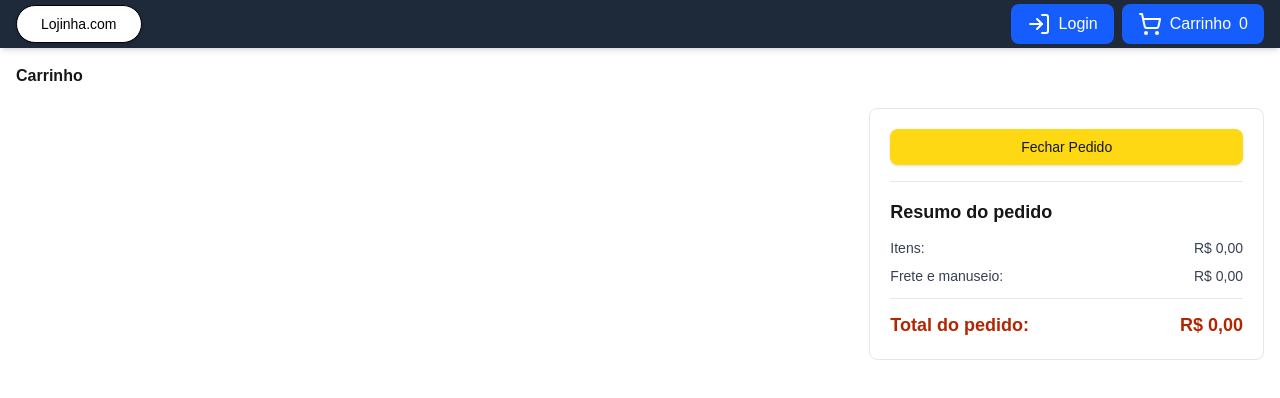
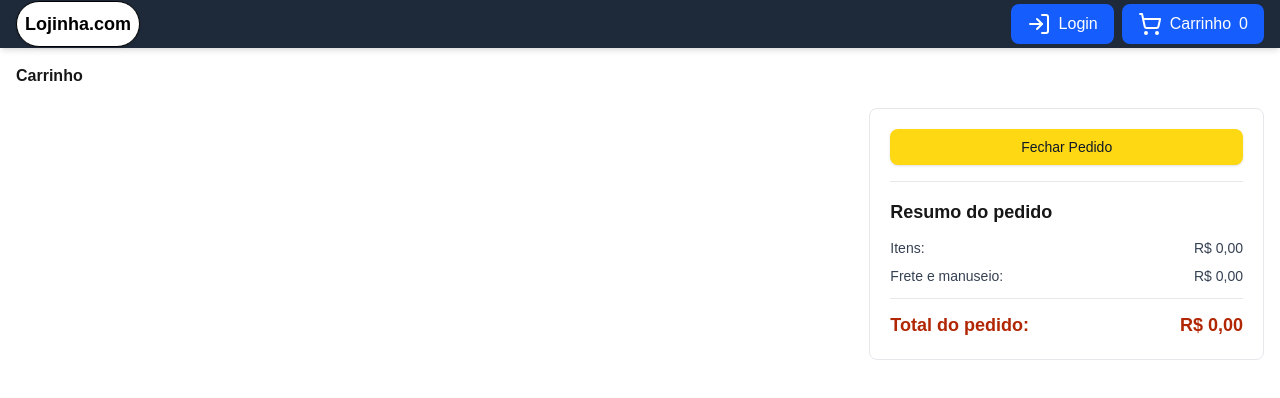
Before and after one commit to Natanielsr/order-system-front, a Next.js app: page /cart in a window 1280 px wide. Shown: the top 398 px of the page. Built offline with nearby package versions, Linux system fonts and the light colour scheme.

Commit message:
remove props from button component

```diff
--- a/components/Button.tsx
+++ b/components/Button.tsx
@@ -16,10 +16,8 @@ export default function Button({
             {...props}
             className={`
         bg-white text-black
-        px-6 py-2
+        px-2 py-2
         rounded-4xl
-        font-medium
-        text-sm
         border border-black
         shadow-sm
         transition-all duration-200
```
